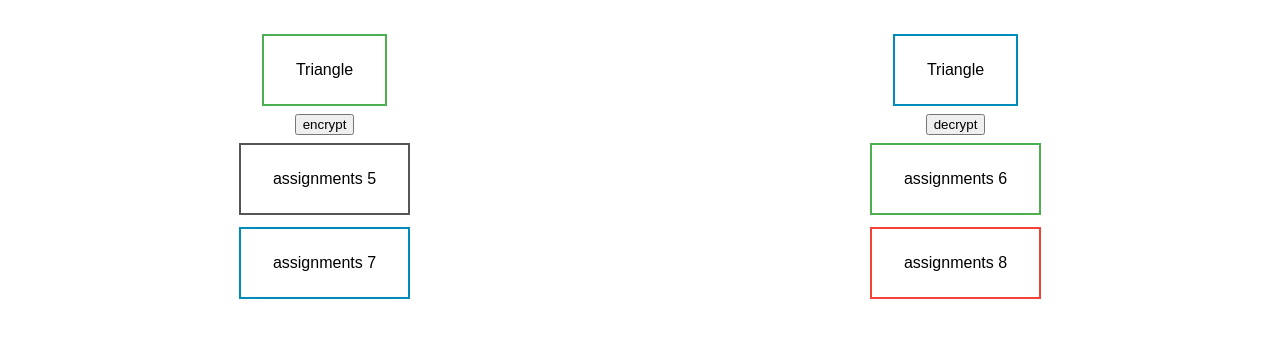
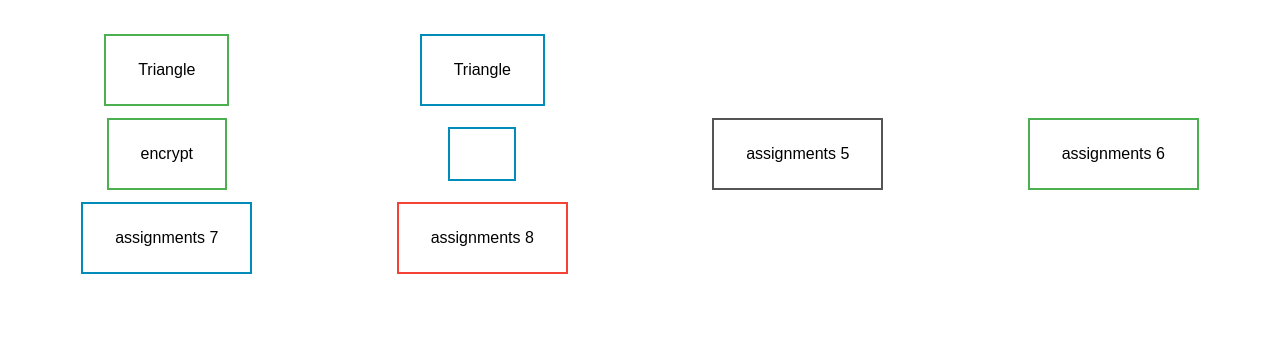
Before and after one commit to Ekram780/test, a plain HTML site: page Pages/interests.html in a window 1280 px wide. Shown: the part 203-540 px from the top of the page. Drawn offline with Linux system fonts and the light colour scheme.

Commit message:
Update interests.html

```diff
--- a/Pages/interests.html
+++ b/Pages/interests.html
@@ -20,8 +20,8 @@
     <th><button class="button button2" onclick="question()">Triangle</button></th>
   </tr>
   <tr>
-   <th><button class="encrypt">encrypt</button></th>
-    <th><button class="decrypt">decrypt</button></th>
+ <th><button class="button button1" onclick="encrypt()">encrypt</button></th>
+    <th><button class="button button2"onclick="decrypt()</button></th>
   </tr>
   <tr>
      <th><button class="button button5">assignments 5</button></th>
```
